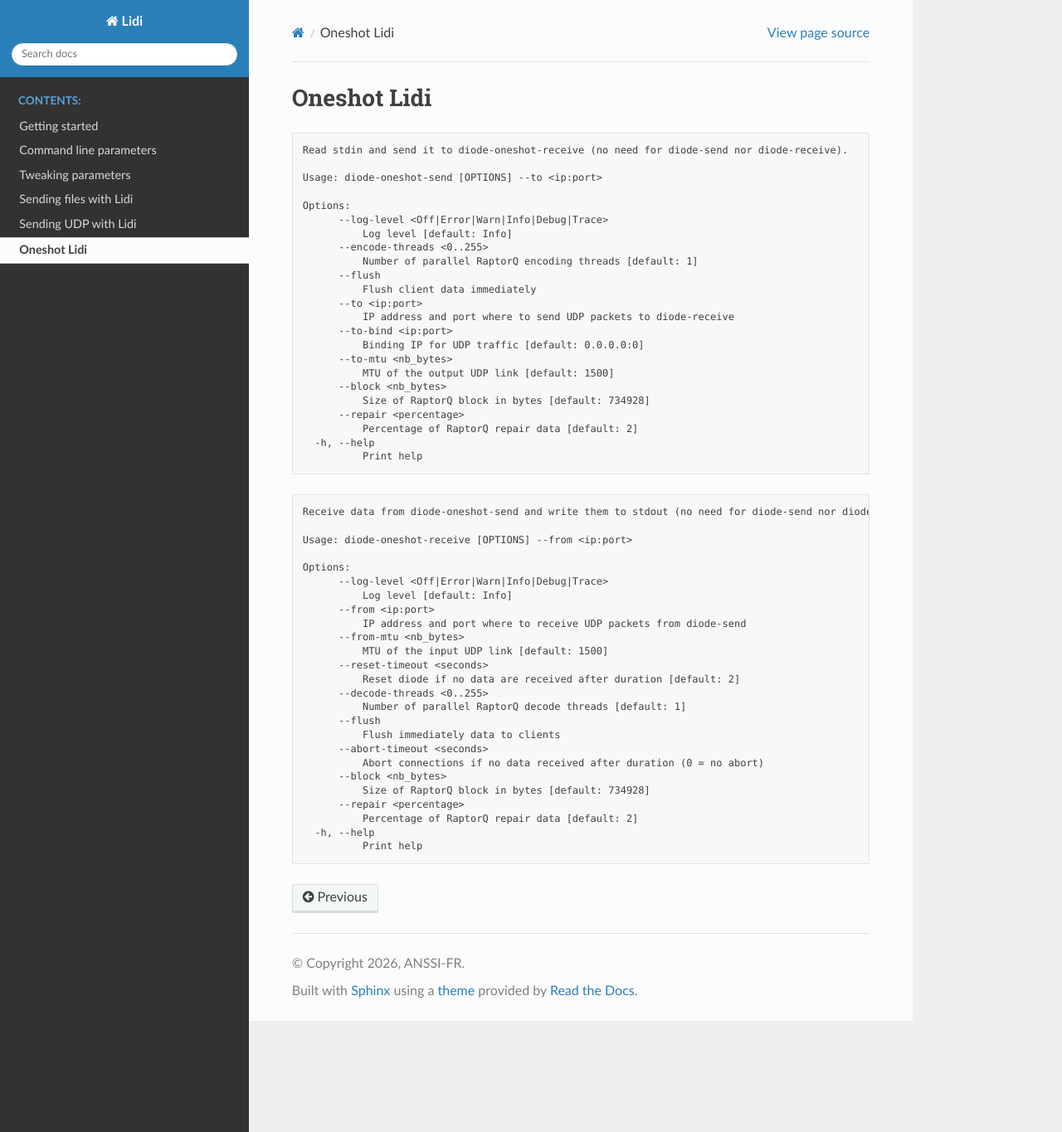
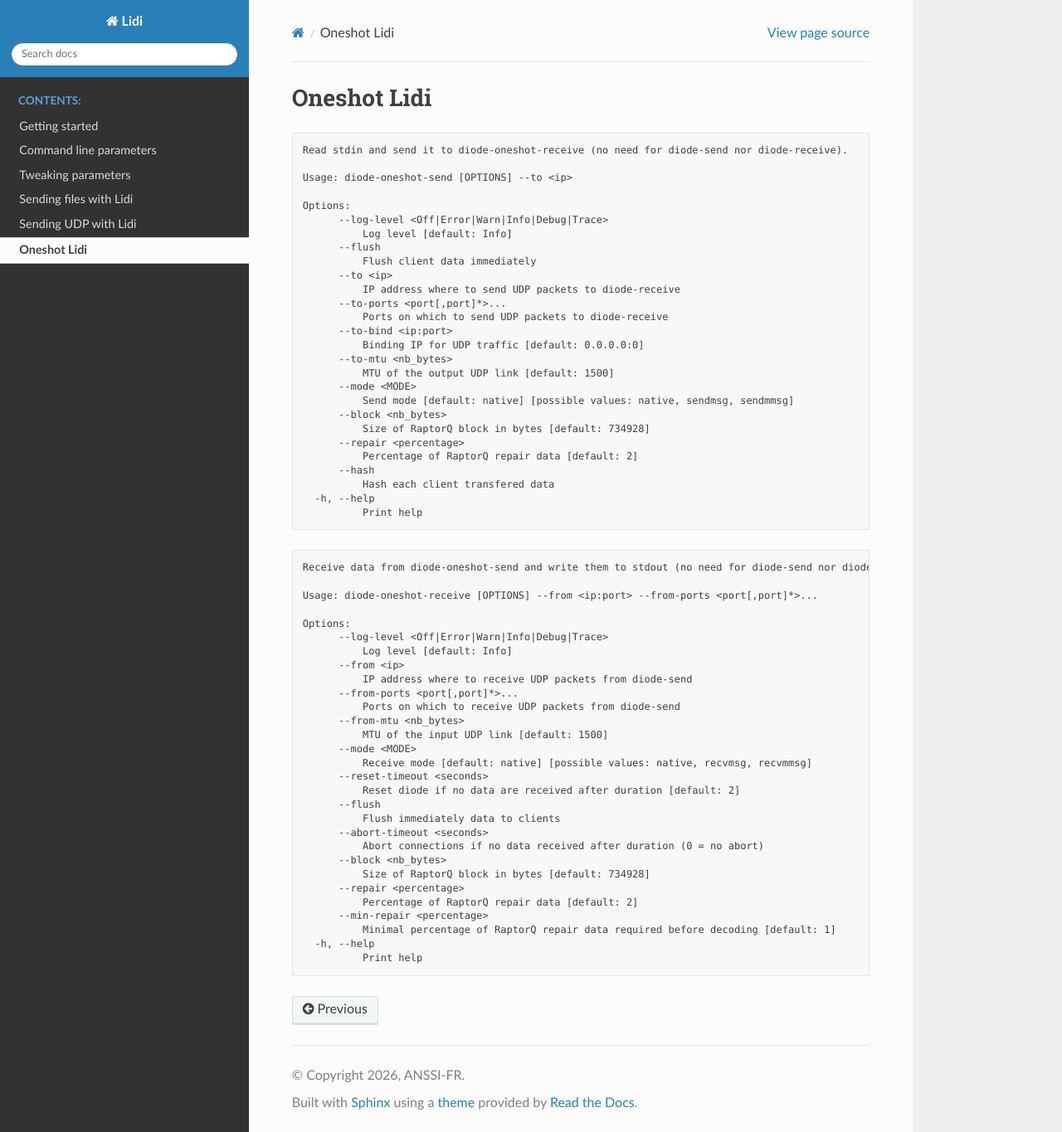
Before and after one commit to ANSSI-FR/lidi, a Sphinx documentation site: the page built from doc/oneshot.rst, in a window 1280 px wide and 1365 px high. Shown: the whole window at 83% size. Built offline with Sphinx 7.4.7 and the Read the Docs theme 3.1.0, drawn with Linux system fonts in a browser that asks for light colours.

Commit message:
oneshot: update doc + fix usage of command line

```diff
--- a/doc/oneshot.rst
+++ b/doc/oneshot.rst
@@ -5,25 +5,29 @@
 
    Read stdin and send it to diode-oneshot-receive (no need for diode-send nor diode-receive).
 
-   Usage: diode-oneshot-send [OPTIONS] --to <ip:port>
+   Usage: diode-oneshot-send [OPTIONS] --to <ip>
 
    Options:
          --log-level <Off|Error|Warn|Info|Debug|Trace>
              Log level [default: Info]
-         --encode-threads <0..255>
-             Number of parallel RaptorQ encoding threads [default: 1]
          --flush
              Flush client data immediately
-         --to <ip:port>
-             IP address and port where to send UDP packets to diode-receive
+         --to <ip>
+             IP address where to send UDP packets to diode-receive
+         --to-ports <port[,port]*>...
+             Ports on which to send UDP packets to diode-receive
          --to-bind <ip:port>
              Binding IP for UDP traffic [default: 0.0.0.0:0]
          --to-mtu <nb_bytes>
              MTU of the output UDP link [default: 1500]
+         --mode <MODE>
+             Send mode [default: native] [possible values: native, sendmsg, sendmmsg]
          --block <nb_bytes>
              Size of RaptorQ block in bytes [default: 734928]
          --repair <percentage>
              Percentage of RaptorQ repair data [default: 2]
+         --hash
+             Hash each client transfered data
      -h, --help
              Print help
 
@@ -31,19 +35,21 @@
 
    Receive data from diode-oneshot-send and write them to stdout (no need for diode-send nor diode-receive).
 
-   Usage: diode-oneshot-receive [OPTIONS] --from <ip:port>
+   Usage: diode-oneshot-receive [OPTIONS] --from <ip:port> --from-ports <port[,port]*>...
 
    Options:
          --log-level <Off|Error|Warn|Info|Debug|Trace>
              Log level [default: Info]
-         --from <ip:port>
-             IP address and port where to receive UDP packets from diode-send
+         --from <ip>
+             IP address where to receive UDP packets from diode-send
+         --from-ports <port[,port]*>...
+             Ports on which to receive UDP packets from diode-send
          --from-mtu <nb_bytes>
              MTU of the input UDP link [default: 1500]
+         --mode <MODE>
+             Receive mode [default: native] [possible values: native, recvmsg, recvmmsg]
          --reset-timeout <seconds>
              Reset diode if no data are received after duration [default: 2]
-         --decode-threads <0..255>
-             Number of parallel RaptorQ decode threads [default: 1]
          --flush
              Flush immediately data to clients
          --abort-timeout <seconds>
@@ -52,5 +58,7 @@
              Size of RaptorQ block in bytes [default: 734928]
          --repair <percentage>
              Percentage of RaptorQ repair data [default: 2]
+         --min-repair <percentage>
+             Minimal percentage of RaptorQ repair data required before decoding [default: 1]
      -h, --help
              Print help
```
Also changed, not shown: 1 other file.
